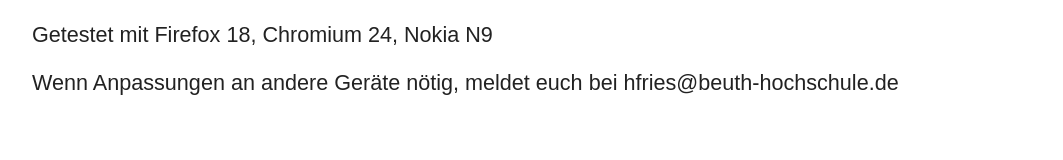
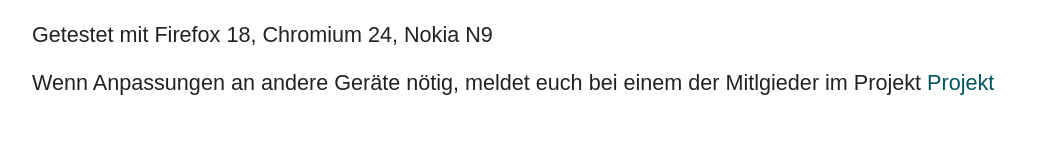
Before and after one commit to infoINI/webapp, a plain HTML site: page index.html in a window 1280 px wide. Shown: the part 2025-2185 px from the top of the page, without its empty margins (108-1171 px from the left). Drawn offline with nearby package versions, Linux system fonts and the light colour scheme; no server answers.

Commit message:
konktakt angepasst

```diff
--- a/index.html
+++ b/index.html
@@ -291,7 +291,9 @@
 				Getestet mit Firefox 18, Chromium 24, Nokia N9
 			</p>
 			<p>
-				Wenn Anpassungen an andere Geräte nötig, meldet euch bei hfries@beuth-hochschule.de
+				Wenn Anpassungen an andere Geräte nötig,
+                                meldet euch bei einem der Mitlgieder im
+                                Projekt <a href="http://infoini.de/redmine/projects/webapp">Projekt</a>
 			</p>
         </div>
 
```
